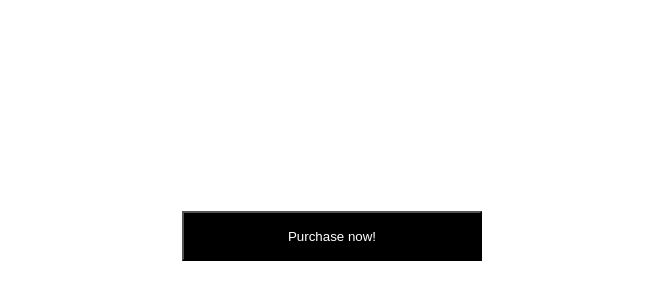
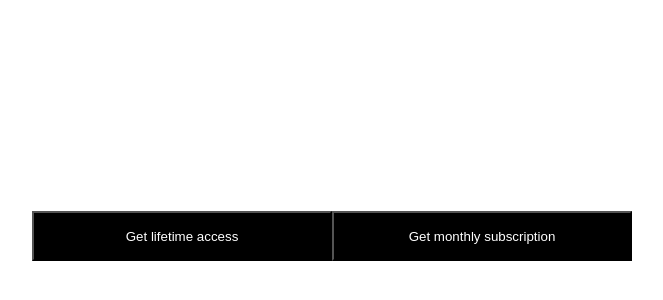
Before and after one commit to Nickfis/svelte5-stripe-integration, a SvelteKit app: page / in a window 1280 px wide. Shown: the part 172-472 px from the top of the page, without its empty margins (316-979 px from the left). Built offline with nearby package versions, Linux system fonts and the light colour scheme; no server answers.

Commit message:
Make checkout session work for subscription too

```diff
--- a/src/routes/+page.svelte
+++ b/src/routes/+page.svelte
@@ -1,8 +1,11 @@
-<script>
+<script lang="ts">
 	import { PUBLIC_STRIPE_KEY } from '$env/static/public';
 	import { loadStripe } from '@stripe/stripe-js';
 
-	async function onclick() {
+	const SUBSCRIPTION_PRICE_ID = 'price_1QCg9zGALH1mrUSjZZ3No1OV';
+	const LIFETIME_ACCESS_PRICE_ID = 'price_1QCg9pGALH1mrUSjuIBIPDpV';
+
+	async function onclick(isSubscription: boolean) {
 		const stripe = await loadStripe(PUBLIC_STRIPE_KEY);
 
 		const response = await fetch('/api/checkout', {
@@ -10,7 +13,10 @@
 			headers: {
 				'Content-Type': 'application/json'
 			},
-			body: JSON.stringify({ priceId: 'price_1QCg9pGALH1mrUSjuIBIPDpV' })
+			body: JSON.stringify({
+				priceId: isSubscription ? SUBSCRIPTION_PRICE_ID : LIFETIME_ACCESS_PRICE_ID,
+				mode: isSubscription ? 'subscription' : 'payment'
+			})
 		});
 
 		const { sessionId } = await response.json();
@@ -19,7 +25,8 @@
 </script>
 
 <main>
-	<button {onclick} class="cta"> Purchase now! </button>
+	<button onclick={() => onclick(false)} class="cta"> Get lifetime access </button>
+	<button onclick={() => onclick(true)} class="cta"> Get monthly subscription </button>
 </main>
 
 <style>
--- a/src/routes/api/checkout/+server.js
+++ b/src/routes/api/checkout/+server.ts
@@ -6,16 +6,16 @@ import { PUBLIC_FRONTEND_URL } from '$env/static/public';
 const stripe = new Stripe(SECRET_STRIPE_KEY);
 
 export async function POST({ request }) {
-	const reqBody = await request.json();
+	const { priceId, mode } = await request.json();
 	const session = await stripe.checkout.sessions.create({
 		payment_method_types: ['card'],
 		line_items: [
 			{
-				price: reqBody.priceId,
+				price: priceId,
 				quantity: 1
 			}
 		],
-		mode: 'payment',
+		mode,
 		success_url: `${PUBLIC_FRONTEND_URL}/checkout/success`,
 		cancel_url: `${PUBLIC_FRONTEND_URL}/checkout/failure`
 	});
```
